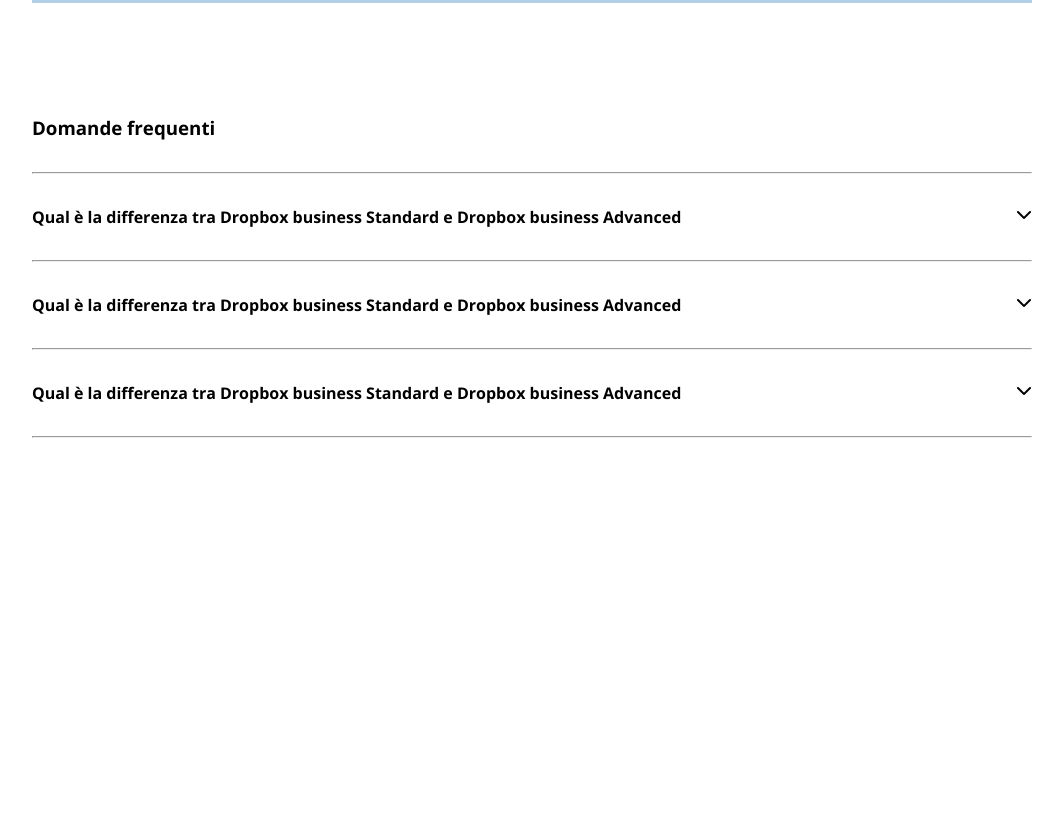
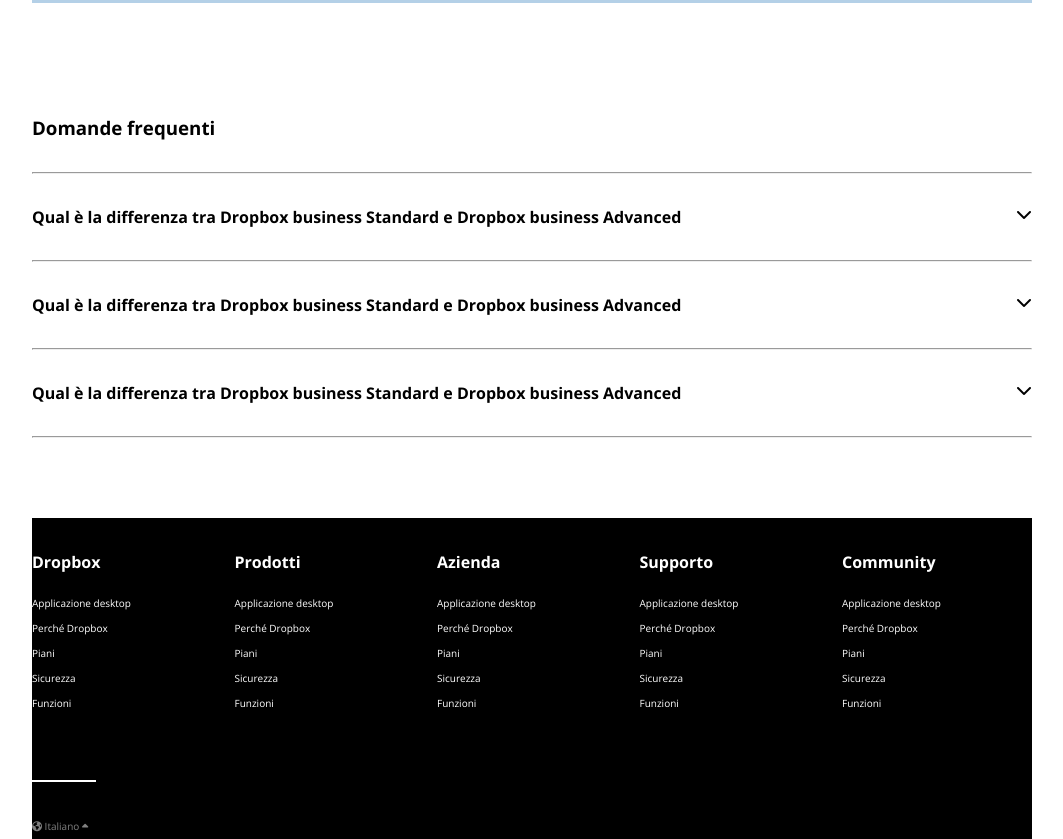
Before and after one commit to RicchiutiLucia/htmlcss-dropbox, a plain HTML site: page index.html in a window 1280 px wide. Shown: the part 4201-5040 px from the top of the page, without its empty margins (108-1171 px from the left). Before the commit the page ends 4639 px from the top, so only its background shows below. Drawn offline with nearby package versions, Linux system fonts and the light colour scheme.

Commit message:
inizializzazione footer

```diff
--- a/css/style.css
+++ b/css/style.css
@@ -303,9 +303,6 @@ h2{
 
 }
 
-
-
-
 .faq {
     padding-top: 32px;
     padding-bottom: 32px;
@@ -325,3 +322,75 @@ h2{
 .faq:hover .domanda{
     display: block;
 }
+
+
+footer {
+    background-color: black;
+    margin-top: 80px;
+    color: white;
+    font-size: 10px;
+    line-height: 25px;
+
+}
+body .footer-conteiner{
+    width: 100%;
+}
+
+.footer-list {
+    flex-basis: 19%;
+    gap: 1%;
+}
+
+.footer-title {
+    font-size: 16px;
+    font-weight: bolder;
+    margin: 16px 0;
+    padding-top: 16px;
+
+}
+
+
+.footer-line {
+    border: 1px solid white;
+    width: 64px;
+    margin-top: 64px;
+    margin-bottom: 32px;
+
+}
+
+.language {
+    color: grey;
+
+}
+
+footer a {
+    color: white;
+}
+
+footer a:hover {
+    text-decoration: underline
+}
+
+section a:hover {
+    text-decoration: underline
+}
+
+.information {
+    display: none;
+}
+
+.faq:hover .information{
+    display: block;
+}
+
+
+
+nav a:hover {
+    text-decoration: underline
+}
+
+nav li:hover {
+    opacity: 0.5;
+    background-color: #b4d0e7;
+    border-bottom: 2px solid #0061FF;
+}
--- a/index.html
+++ b/index.html
@@ -360,8 +360,60 @@
 
         </section>
 
-        <footer>
+        <footer class="footer-conteiner">
+            <section >
+                <div class="flex space-between">
+                    <ul class="footer-list">
+                        <li class="footer-title">Dropbox</li>
+                        <li><a href="#">Applicazione desktop</a></li>
+                        <li><a href="#">Perché Dropbox</a></li>
+                        <li><a href="#">Piani</a></li>
+                        <li><a href="#">Sicurezza</a></li>
+                        <li><a href="#">Funzioni</a></li>
+                    </ul>
+                    <ul class="footer-list">
+                        <li class="footer-title">Prodotti</li>
+                        <li><a href="#">Applicazione desktop</a></li>
+                        <li><a href="#">Perché Dropbox</a></li>
+                        <li><a href="#">Piani</a></li>
+                        <li><a href="#">Sicurezza</a></li>
+                        <li><a href="#">Funzioni</a></li>
+                    </ul>
+                    <ul class="footer-list">
+                        <li class="footer-title">Azienda</li>
+                        <li><a href="#">Applicazione desktop</a></li>
+                        <li><a href="#">Perché Dropbox</a></li>
+                        <li><a href="#">Piani</a></li>
+                        <li><a href="#">Sicurezza</a></li>
+                        <li><a href="#">Funzioni</a></li>
+                    </ul>
+                    <ul class="footer-list">
+                        <li class="footer-title">Supporto</li>
+                        <li><a href="#">Applicazione desktop</a></li>
+                        <li><a href="#">Perché Dropbox</a></li>
+                        <li><a href="#">Piani</a></li>
+                        <li><a href="#">Sicurezza</a></li>
+                        <li><a href="#">Funzioni</a></li>
+                    </ul>
+                    <ul class="footer-list">
+                        <li  class="footer-title">Community</li>
+                        <li><a href="#">Applicazione desktop</a></li>
+                        <li><a href="#">Perché Dropbox</a></li>
+                        <li><a href="#">Piani</a></li>
+                        <li><a href="#">Sicurezza</a></li>
+                        <li><a href="#">Funzioni</a></li>
+                    </ul>
+                </div>
 
+                <div class="footer-line"></div>
+
+                <div class="language">
+                    <span><i class='fas fa-globe-americas'></i></span>
+                    <span>Italiano</span>
+                    <span><i class="fa-solid fa-caret-up"></i></span>
+
+                </div>
+            </section>
         </footer>
 
 
```
